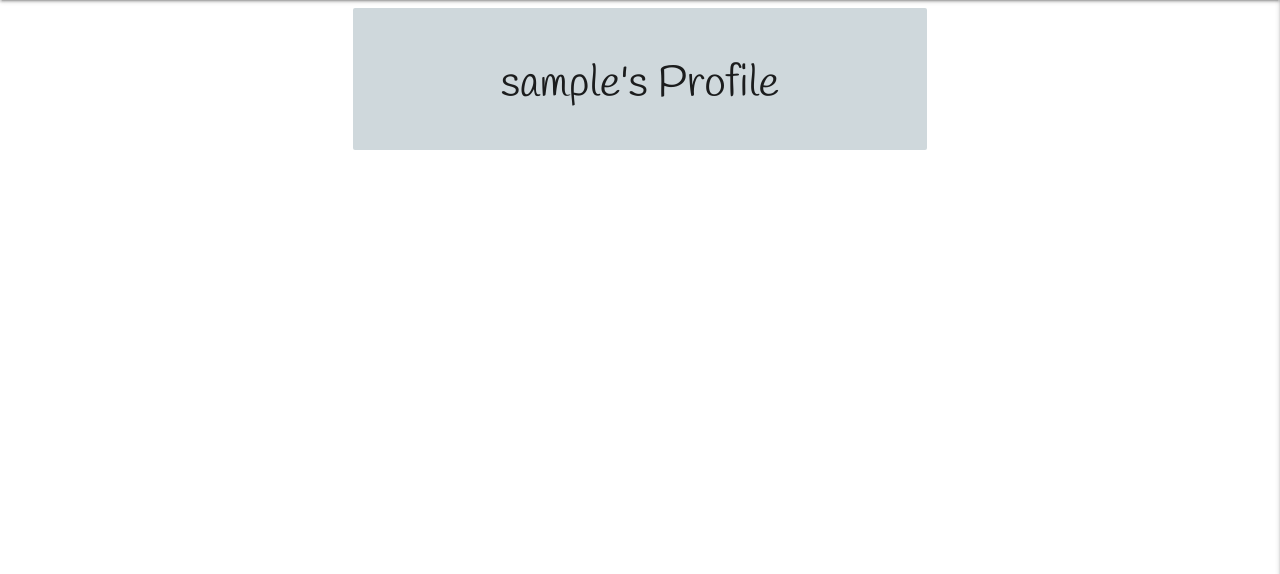
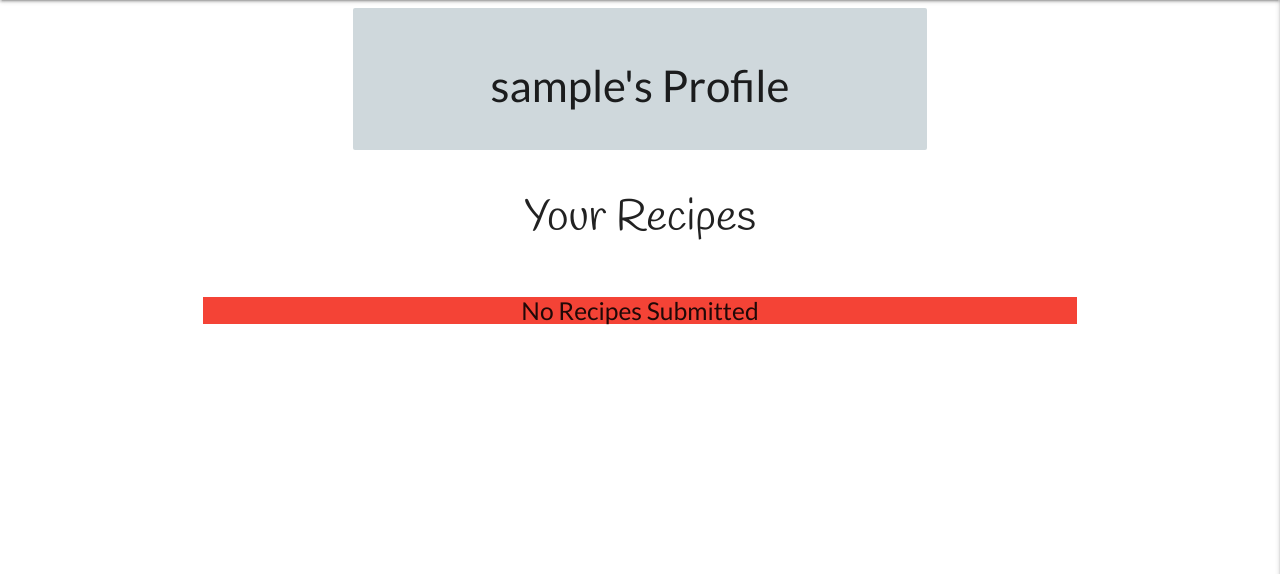
Before and after one commit to Dgoodwin92/eat-well, a Flask app: page /profile/1 in a window 1280 px wide. Shown: the part 64-638 px from the top of the page. Run offline with Flask 2, Linux system fonts and the light colour scheme; the visitor is signed in with stand-in values (Sample User, id 1); a database or web service that is not in the repository returns one stand-in record (values such as "Sample title"); some libraries are stand-ins or nearby versions.

Commit message:
Profile page created, detail recipe started.

```diff
--- a/static/css/style.css
+++ b/static/css/style.css
@@ -5,6 +5,7 @@
     width: 100%;
     font-family: 'Lato', sans-serif;
 }
+
 .page-header {
     font-family: 'Lato', sans-serif;
 }
@@ -39,5 +40,5 @@
 }
 
 .user-title {
-    font-family: 'Handlee', sans-serif;
+    font-family: 'Lato', sans-serif;
 }
--- a/static/js/script.js
+++ b/static/js/script.js
@@ -3,6 +3,11 @@
   $('.materialboxed').materialbox();
   $('select').formSelect();
   $('.tooltipped').tooltip();
+  $('.tabs').tabs({
+    swipeable: true,
+    duration: 300,
+    onShow: resizeTab
+});
 });
   validateMaterializeSelect();
   function validateMaterializeSelect() {
--- a/templates/profile.html
+++ b/templates/profile.html
@@ -10,4 +10,51 @@
         </div>
     </div>
 </div>
+<section id="recipe-page">
+    <!-- User uploaded Recipes -->
+    <div id="your-recipes">
+        <div class="row">
+            <h3 class="page-heading center-align">Your Recipes</h3>
+        </div>
+
+        {% for recipe in recipes %}
+
+        <div class="row">
+            <div class="col s6 m4">
+                {% if session.user|lower == recipe.created_by|lower %}
+                <div class="card">
+                    <div class="card-image">
+                        <img class="materialboxed" src="/static/images/recipes/An Eat Well.png">
+                    </div>
+                    <h5 class="card-title center-align">{{ recipe.recipe_name }}</h5>
+                    <div class="card-content">
+                        {{ recipe.recipe_description }}<br>
+                        <p>Serves: {{ recipe.serving_size }}</p>
+                        <p>Total Time: {{ recipe.total_time }}</p>
+                        <p><strong>{{ recipe.category_name }}</strong></p>
+                        <a href="{{ url_for('edit_recipe', recipe_id=recipe._id) }}"
+                            class="btn-floating tooltipped halfway-fab waves-effect waves-light green left"
+                            data-position="bottom" data-tooltip="Edit"><i class="fas fa-edit"></i></a>
+                        <a href="{{ url_for('delete_recipe', recipe_id=recipe._id) }}"
+                            class="btn-floating tooltipped halfway-fab waves-effect waves-light red center"
+                            data-position="bottom" data-tooltip="Delete"><i class="fas fa-trash"></i></a>
+                    </div>
+                </div>
+                {% endif %}
+            </div>
+        </div>
+
+        {% else %}
+        <div class="row">
+            <div class="col s12 center-align">
+                <h5 class="red">No Recipes Submitted</h5>
+            </div>
+        </div>
+        {% endfor %}
+
+
+
+    </div>
+    </div>
+</section>
 {% endblock %}
```
Also changed, not shown: templates/detail-recipe.html (+32 -0 lines).
